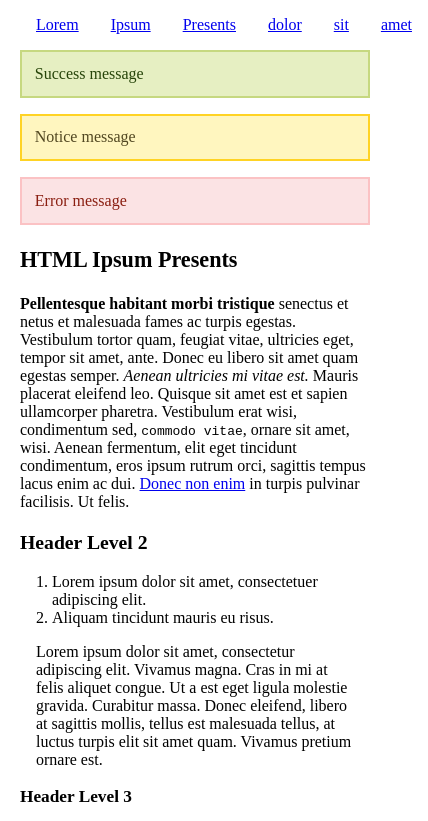
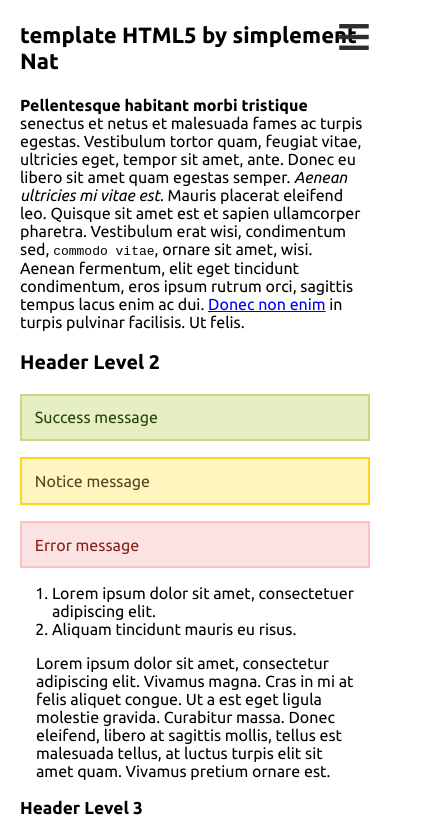
Before and after one commit to nathanaelmartel/templateHTML5, a plain HTML site: page index.html in a window 390 px wide. Shown: the top 821 px of the page, 428 px wide, since content can reach past the window. Drawn offline with Linux system fonts and the light colour scheme; some packages are replaced by stand-ins of ours.

Commit message:
refactoring

```diff
--- a/css/main.css
+++ b/css/main.css
@@ -10,14 +10,16 @@
 .notice a   { color: #514721; }
 .success a  { color: #264409; }
 
+/* typo settings */
 body {
-
+	font-family: 'Ubuntu', sans-serif;
 }
 h1,h2,h3,h4,h5,h6,strong {
 }
 em {
 }
 
+/* nav settings */
 nav ul {
   margin: 0;
 }
@@ -25,15 +27,85 @@ nav ul {
 nav li {
 	list-style: none;
 	margin: 0;
-	display: table-cell;
+	float: left;
 	padding: 1em;
 }
+
+label[for^="toggle"], [type=checkbox] {cursor: pointer}
+label[for^="toggle"] + [type=checkbox] {display: none}
+
+@media (max-width: 1000px) {
+
+  [data-icon]:before {
+    content: attr(data-icon);
+  }
+  label[for="toggle-aside"]:before {
+    font-size: .7em;
+  }
+
+  label[for^="toggle"] {
+    position: absolute;
+    top: 7px; right: 0px;
+    z-index: 1337;
+    padding: 0.1em 0.3em;
+    font-size: 3.8em;
+    font-weight: bold;
+    line-height: .7em;
+    border-radius: 4px;
+    color: #2D2D2D;
+  }
+
+  #toggle-menu:checked + ul {
+    max-height: 25em !important; /* number of menu items x5em*/
+  }
+  nav ul {
+    position: absolute;
+    left: 0;
+    top: 0;
+    background: #fff;
+    margin: 1% 3%;
+    padding: 0;
+    height: auto;
+    max-height: 0;
+    overflow: hidden;
+    -webkit-transition: max-height .4s;
+    -moz-transition: max-height .4s;
+    -o-transition: max-height .4s;
+    -ms-transition: max-height .4s;
+    transition: max-height .4s;
+    width: 94%;
+    -moz-box-shadow: 0 3px 3px rgba(0, 0, 0, .5);
+    -webkit-box-shadow: 0 3px 3px rgba(0, 0, 0, .5);
+    box-shadow: 0 3px 3px rgba(0, 0, 0, .5);
+  }
+  nav li {
+    list-style: none;
+    float: none;
+    display: block;
+    margin: 0;
+    padding: 0;
+  }
+  nav li a {
+    display: block;
+    padding: .6em;
+    color: #2D2D2D;
+    border-bottom: 1px solid #BFBFBF;
+    text-decoration: none;
+  }
+}
+
+
+
+
+
 
 #google-map {
 	height: 300px;
 }
 
-
+img {
+	max-width: 100%;
+}
 
 
 
--- a/template.html
+++ b/index.html
@@ -10,7 +10,7 @@
     <script src="http://html5shim.googlecode.com/svn/trunk/html5.js"></script>
     <![endif]-->
 
-    <title>Page Title</title>
+    <title>template HTML5 by simplement Nat</title>
     <meta name="description" content="" />
     <meta name="keywords" content="" />
 
@@ -23,6 +23,13 @@
     <link rel="shortcut icon" type="image/x-icon" href="/favicon.ico" />
     <link type="text/plain" rel="author" href="/humans.txt" />
 
+     <!--[if (gt IE 8) | (IEMobile)]><!-->
+		  <link rel="stylesheet" href="./stylesheets/application.css?1367169041" />
+		<!--<![endif]-->
+		<!--[if (lt IE 9) & (!IEMobile)]>
+		  <link rel="stylesheet" href="./stylesheets/ie.css?1367169041" />
+		<![endif]-->
+    <link href='http://fonts.googleapis.com/css?family=Ubuntu:400,700,400italic,700italic' rel='stylesheet' type='text/css'>
     <link rel="stylesheet" href="css/cssreset.css" type="text/css" />
     <link rel="stylesheet" href="css/cssbase.css" type="text/css" />
     <link rel="stylesheet" href="css/unsemantic-grid-responsive.css" type="text/css" />
@@ -42,6 +49,7 @@
       <header class="grid-100">
 
         <nav>
+          <label for="toggle-menu" data-icon="≡" title="menu" role="navigation" onclick=""></label><input type="checkbox" id="toggle-menu">
           <ul>
             <li><a href="#">Lorem</a></li>
             <li><a href="#">Ipsum</a></li>
@@ -57,17 +65,17 @@
       <div id="content">
         <section class="grid-66">
 
+          <h1>template HTML5 by simplement Nat</h1>
+
+          <p><strong>Pellentesque habitant morbi tristique</strong> senectus et netus et malesuada fames ac turpis egestas. Vestibulum tortor quam, feugiat vitae, ultricies eget, tempor sit amet, ante. Donec eu libero sit amet quam egestas semper. <em>Aenean ultricies mi vitae est.</em> Mauris placerat eleifend leo. Quisque sit amet est et sapien ullamcorper pharetra. Vestibulum erat wisi, condimentum sed, <code>commodo vitae</code>, ornare sit amet, wisi. Aenean fermentum, elit eget tincidunt condimentum, eros ipsum rutrum orci, sagittis tempus lacus enim ac dui. <a href="#">Donec non enim</a> in turpis pulvinar facilisis. Ut felis.</p>
+
+          <h2>Header Level 2</h2>
+
           <div class="success">Success message</div>
 
           <div class="notice">Notice message</div>
 
           <div class="error">Error message</div>
-
-          <h1>HTML Ipsum Presents</h1>
-
-          <p><strong>Pellentesque habitant morbi tristique</strong> senectus et netus et malesuada fames ac turpis egestas. Vestibulum tortor quam, feugiat vitae, ultricies eget, tempor sit amet, ante. Donec eu libero sit amet quam egestas semper. <em>Aenean ultricies mi vitae est.</em> Mauris placerat eleifend leo. Quisque sit amet est et sapien ullamcorper pharetra. Vestibulum erat wisi, condimentum sed, <code>commodo vitae</code>, ornare sit amet, wisi. Aenean fermentum, elit eget tincidunt condimentum, eros ipsum rutrum orci, sagittis tempus lacus enim ac dui. <a href="#">Donec non enim</a> in turpis pulvinar facilisis. Ut felis.</p>
-
-          <h2>Header Level 2</h2>
 
           <ol>
              <li>Lorem ipsum dolor sit amet, consectetuer adipiscing elit.</li>
@@ -99,14 +107,24 @@
 
           <p>Pellentesque habitant morbi tristique senectus et netus et malesuada fames ac turpis egestas. Vestibulum tortor quam, feugiat vitae, ultricies eget, tempor sit amet, ante. Donec eu libero sit amet quam egestas semper. Aenean ultricies mi vitae est. Mauris placerat eleifend leo.</p>
 
+          <ul>
+          	<li><a href="http://unsemantic.com/" target="_blank">unsemantic</a></li>
+            <li><a href="http://html5boilerplate.com/" target="_blank">html5boilerplate</a></li>
+            <li><a href="http://sass-lang.com/" target="_blank">sass</a></li>
+            <li><a href="http://html-ipsum.com/" target="_blank">html ipsum</a></li>
+            <li><a href="http://labs.simplement-web.com/image" target="_blank">images</a></li>
+          </ul>
+
           <div id="google-map" data-title="Tous les chemins mènent à Rome" data-position="41.888732,12.48657" data-center="41.888732,12.48657" data-zoom="5"></div>
+
+          <img src="http://labs.simplement-web.com/medias/photos/chataigne.380.300.simplement-web.bottom-left.75.no-filter.jpg" alt="" />
 
         </aside>
       </div>
 
       <footer class="grid-100">
 
-        <p>Pellentesque habitant morbi tristique senectus et netus et malesuada fames ac turpis egestas.</p>
+        <p><a href="https://github.com/simplementNat/templateHTML5" target="_blank">Template HTML5</a> by <a href="http://nathanael.fam-martel.eu/" target="_blank">Nathanaël Martel</a> release under <a href="http://www.gnu.org/licenses/gpl.html" target="_blank" rel="license">GNU General Public</a></p>
 
       </footer>
     </div>
```
Also changed, not shown: 1 other file.
